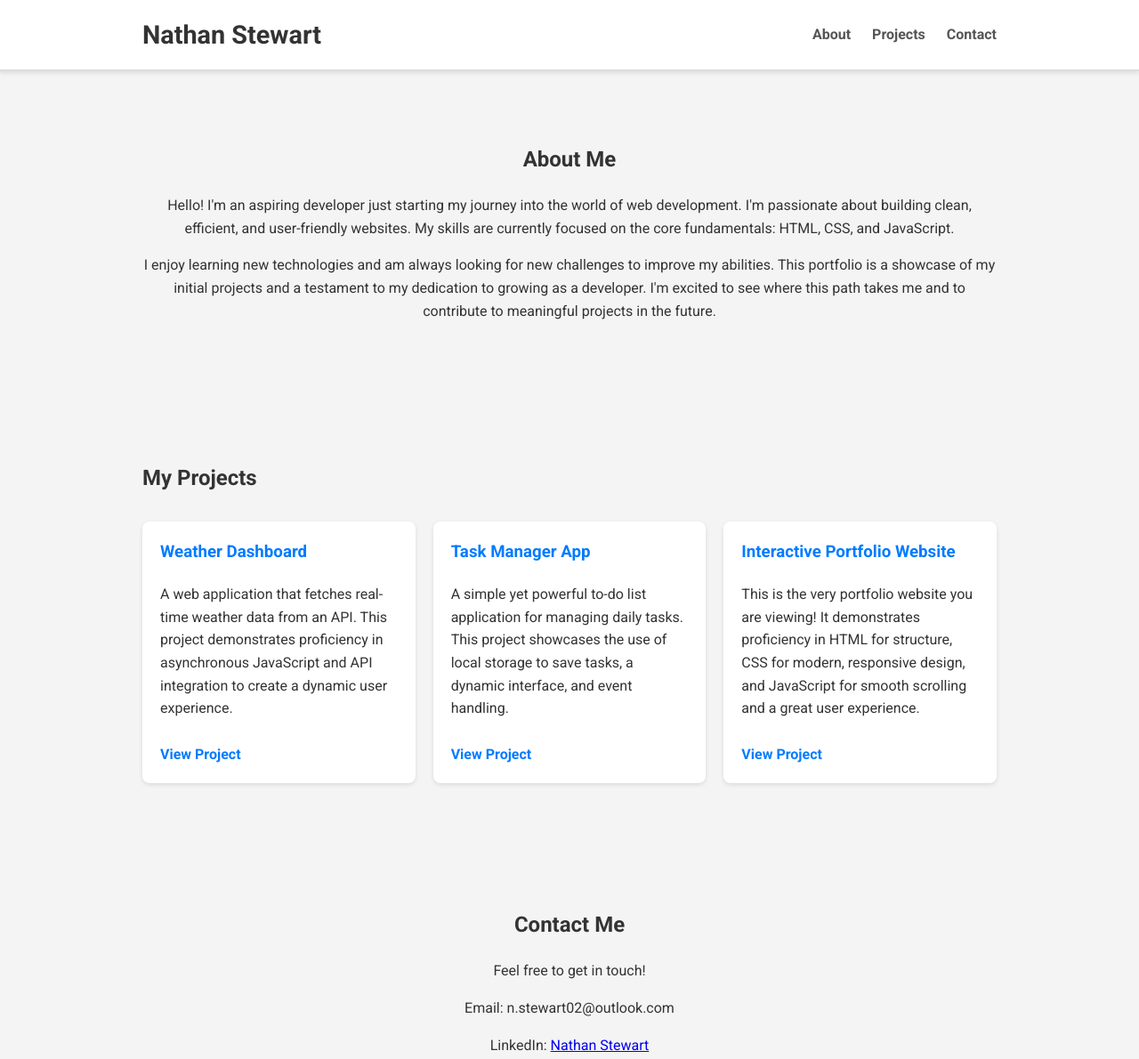
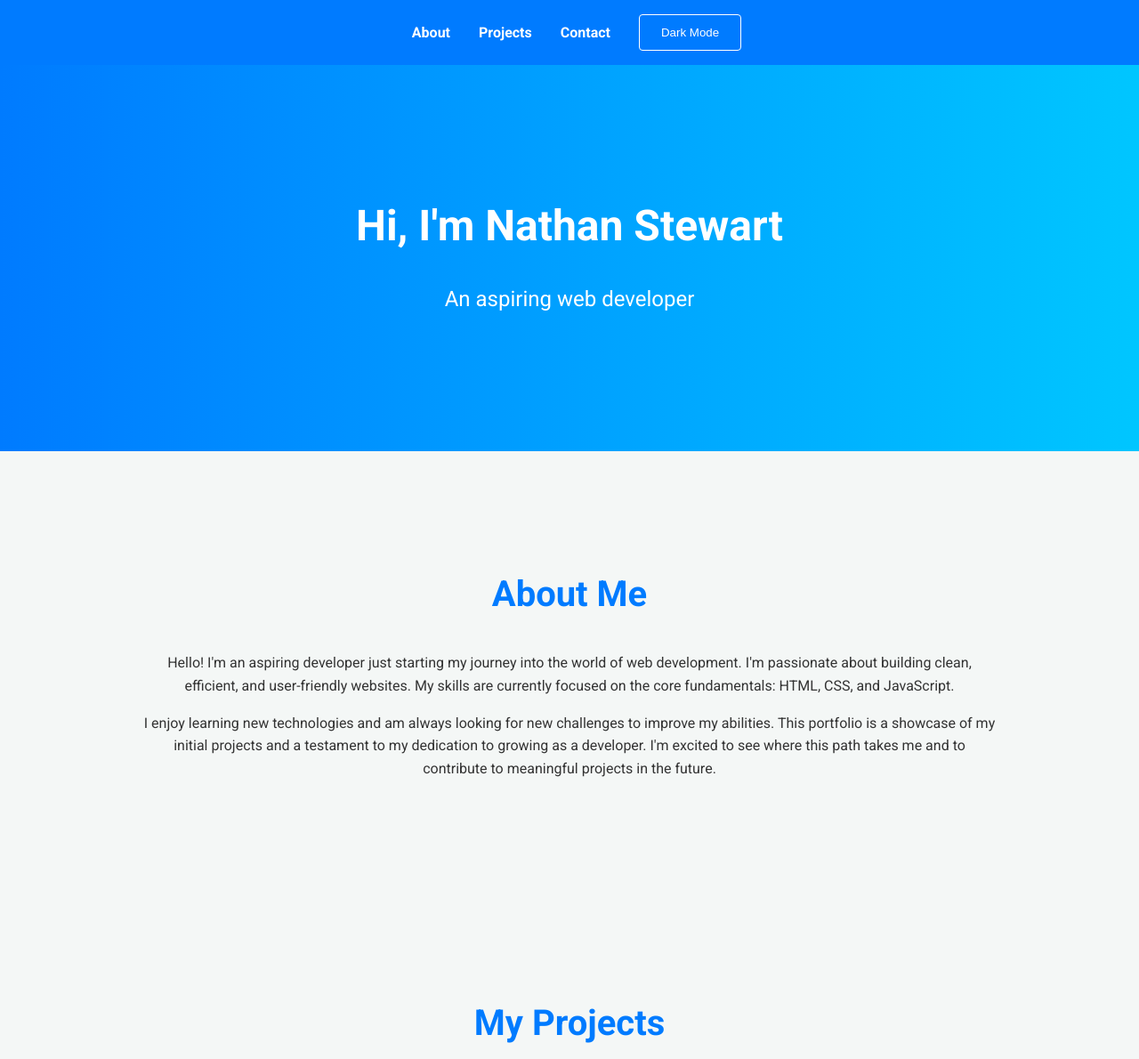
Before and after one commit to nenestewart02/my-portfolio, a plain HTML site: page index.html in a window 1280 px wide. Shown: the top 1190 px of the page at 89% size. Drawn offline with Linux system fonts and the light colour scheme.

Commit message:
Add files via upload

```diff
--- a/index.html
+++ b/index.html
@@ -3,15 +3,12 @@
 <head>
     <meta charset="UTF-8">
     <meta name="viewport" content="width=device-width, initial-scale=1.0">
-    <title>My Portfolio</title>
+    <title>Nathan Stewart - Portfolio</title>
     <link rel="stylesheet" href="style.css">
     <link href="https://fonts.googleapis.com/css2?family=Roboto:wght@400;700&display=swap" rel="stylesheet">
 </head>
 <body>
-
     <header>
-        <div class="container">
-            <h1>Nathan Stewart</h1>
         <nav>
             <ul>
                 <li><a href="#about">About</a></li>
@@ -19,11 +16,18 @@
                 <li><a href="#contact">Contact</a></li>
             </ul>
         </nav>
-        </div>
+        <button id="mode-toggle" class="btn">Dark Mode</button>
     </header>
 
     <main>
-        <section id="about" class="section">
+        <section id="hero">
+            <div class="container">
+                <h1>Hi, I'm Nathan Stewart</h1>
+                <p>An aspiring web developer</p>
+            </div>
+        </section>
+
+        <section id="about">
             <div class="container">
                 <h2>About Me</h2>
                 <p>
@@ -35,58 +39,37 @@
             </div>
         </section>
 
-        <section id="projects" class="section">
+        <section id="projects">
             <div class="container">
                 <h2>My Projects</h2>
                 <div class="project-grid">
                     <div class="project-card">
-        <h3>Weather Dashboard</h3>
-        <p>A web application that fetches real-time weather data from an API. This project demonstrates proficiency in asynchronous JavaScript and API integration to create a dynamic user experience.</p>
-        <a href="weather.html" target="_blank" rel="noopener noreferrer">View Project</a>
+                        <h3>Task Manager App</h3>
+                        <p>A simple to-do list application to add, edit, and delete tasks. It uses local storage to save your tasks, even after closing the browser.</p>
+                        <a href="tasks.html" target="_blank" class="btn">View Project</a>
                     </div>
                     <div class="project-card">
-        <h3>Task Manager App</h3>
-        <p>A simple yet powerful to-do list application for managing daily tasks. This project showcases the use of local storage to save tasks, a dynamic interface, and event handling.</p>
-        <a href="tasks.html" target="_blank" rel="noopener noreferrer">View Project</a>
-    </div>
-    <div class="project-card">
-        <h3>Interactive Portfolio Website</h3>
-        <p>This is the very portfolio website you are viewing! It demonstrates proficiency in HTML for structure, CSS for modern, responsive design, and JavaScript for smooth scrolling and a great user experience.</p>
-        <a href="#" target="_blank" rel="noopener noreferrer">View Project</a>
+                        <h3>Weather App</h3>
+                        <p>A dynamic weather dashboard that displays real-time weather and a 5-day forecast for any city in the world using an API.</p>
+                        <a href="weather.html" target="_blank" class="btn">View Project</a>
                     </div>
                     </div>
             </div>
         </section>
 
-        <section id="contact" class="section">
+        <section id="contact">
             <div class="container">
                 <h2>Contact Me</h2>
                 <p>Feel free to get in touch!</p>
-                <p>Email: n.stewart02@outlook.com</p>
-                <p>LinkedIn: <a href="https://www.linkedin.com/in/nathan-stewart-b36024341/" target="_blank" rel="noopener noreferrer">Nathan Stewart</a></p>
-
+                <a href="mailto:n.stewart02@outlook.com" class="btn">Send an Email</a>
             </div>
         </section>
     </main>
 
     <footer>
-        <div class="container">
-            <p>&copy; 2024 Nathan Stewart</p>
-        </div>
+        <p>&copy; 2024 Nathan Stewart. All rights reserved.</p>
     </footer>
 
-<body>
-
-    <header>
-        </header>
-
-    <main>
-        </main>
-
-    <footer>
-        </footer>
-
-    <script src="script.js"></script>  </body>
+    <script src="script.js"></script>
+</body>
 </html>
-
-</html>
--- a/script.js
+++ b/script.js
@@ -1,19 +1,64 @@
-document.addEventListener('DOMContentLoaded', function() {
-    const navLinks = document.querySelectorAll('nav a[href^="#"]');
+document.addEventListener('DOMContentLoaded', () => {
+    // Smooth scrolling for navigation links
+    document.querySelectorAll('a[href^="#"]').forEach(anchor => {
+        anchor.addEventListener('click', function (e) {
+            e.preventDefault();
+            document.querySelector(this.getAttribute('href')).scrollIntoView({
+                behavior: 'smooth'
+            });
+        });
+    });
 
-    navLinks.forEach(link => {
-        link.addEventListener('click', function(e) {
-            e.preventDefault();
+    // Fade-in animation for projects on scroll
+    const projects = document.querySelectorAll('.project-card');
 
-            const targetId = this.getAttribute('href');
-            const targetElement = document.querySelector(targetId);
+    const observerOptions = {
+        root: null, // relative to the viewport
+        rootMargin: '0px',
+        threshold: 0.2 // trigger when 20% of the element is visible
+    };
 
-            if (targetElement) {
-                window.scrollTo({
-                    top: targetElement.offsetTop - 70, // Adjust for fixed header
-                    behavior: 'smooth'
-                });
+    const observer = new IntersectionObserver((entries, observer) => {
+        entries.forEach(entry => {
+            if (entry.isIntersecting) {
+                entry.target.classList.add('visible');
+                // Stop observing once the element is visible
+                observer.unobserve(entry.target);
             }
         });
+    }, observerOptions);
+
+    projects.forEach(project => {
+        project.classList.add('fade-in-element');
+        observer.observe(project);
+    });
+
+    // Dark Mode Toggle Logic
+    const modeToggleBtn = document.getElementById('mode-toggle');
+
+    const enableDarkMode = () => {
+        document.body.classList.add('dark-mode');
+        modeToggleBtn.textContent = 'Light Mode';
+        localStorage.setItem('theme', 'dark');
+    };
+
+    const disableDarkMode = () => {
+        document.body.classList.remove('dark-mode');
+        modeToggleBtn.textContent = 'Dark Mode';
+        localStorage.setItem('theme', 'light');
+    };
+
+    // Check for user's saved preference
+    const savedTheme = localStorage.getItem('theme');
+    if (savedTheme === 'dark') {
+        enableDarkMode();
+    }
+
+    modeToggleBtn.addEventListener('click', () => {
+        if (document.body.classList.contains('dark-mode')) {
+            disableDarkMode();
+        } else {
+            enableDarkMode();
+        }
     });
 });
--- a/style.css
+++ b/style.css
@@ -1,119 +1,200 @@
-/* Basic Reset and Fonts */
+/* Color Variables for Light and Dark Themes */
+:root {
+    --bg-color: #f4f7f6;
+    --text-color: #333;
+    --primary-color: #007bff;
+    --secondary-color: #00c6ff;
+    --card-bg: #fff;
+    --card-shadow: rgba(0, 0, 0, 0.1);
+}
+
+.dark-mode {
+    --bg-color: #121212;
+    --text-color: #e0e0e0;
+    --primary-color: #6699ff;
+    --secondary-color: #1e88e5;
+    --card-bg: #1e1e1e;
+    --card-shadow: rgba(255, 255, 255, 0.1);
+}
+
+/* Base Styles using variables */
 body {
     font-family: 'Roboto', sans-serif;
     margin: 0;
     padding: 0;
+    box-sizing: border-box;
+    background-color: var(--bg-color);
+    color: var(--text-color);
     line-height: 1.6;
-    background-color: #f4f4f4;
-    color: #333;
+    transition: background-color 0.5s, color 0.5s;
+}
+
+header {
+    background: var(--primary-color);
+    color: var(--text-color);
+    padding: 1rem 0;
+    position: fixed;
+    width: 100%;
+    top: 0;
+    z-index: 1000;
+    display: flex;
+    justify-content: center;
+    align-items: center;
+    gap: 1rem;
+}
+
+header nav ul {
+    list-style: none;
+    padding: 0;
+    margin: 0;
+    display: flex;
+    justify-content: center;
+}
+
+header nav ul li a {
+    color: white;
+    text-decoration: none;
+    padding: 0 1rem;
+    font-weight: 700;
+}
+
+#mode-toggle {
+    background-color: transparent;
+    border: 1px solid white;
+    color: white;
 }
 
 .container {
     max-width: 960px;
     margin: 0 auto;
-    padding: 0 20px;
+    padding: 2rem;
 }
 
-/* Header and Navigation */
-header {
-    background: #fff;
-    color: #333;
-    padding: 1rem 0;
-    border-bottom: 2px solid #ddd;
-    box-shadow: 0 2px 5px rgba(0,0,0,0.1);
-    position: fixed;
-    width: 100%;
-    z-index: 1000;
+#hero {
+    background: linear-gradient(to right, var(--primary-color), var(--secondary-color));
+    color: white;
+    text-align: center;
+    padding: 8rem 0 6rem;
+    margin-top: 56px;
 }
 
-header .container {
-    display: flex;
-    justify-content: space-between;
-    align-items: center;
+#hero h1 {
+    font-size: 3rem;
+    margin: 0;
 }
 
-header h1 {
-    margin: 0;
-    font-size: 1.8rem;
+#hero p {
+    font-size: 1.5rem;
 }
 
-nav ul {
-    list-style: none;
-    margin: 0;
-    padding: 0;
-}
-
-nav ul li {
-    display: inline;
-    margin-left: 20px;
-}
-
-nav ul li a {
-    text-decoration: none;
-    color: #555;
-    font-weight: bold;
-    transition: color 0.3s ease;
-}
-
-nav ul li a:hover {
-    color: #007bff;
-}
-
-/* Main Sections */
-main {
-    padding-top: 80px; /* Adjust based on header height */
-}
-
-.section {
-    padding: 60px 0;
-}
-
-#about {
+#about, #projects, #contact {
+    padding: 4rem 0;
     text-align: center;
 }
 
-/* Projects Section */
+h2 {
+    font-size: 2.5rem;
+    margin-bottom: 2rem;
+    color: var(--primary-color);
+}
+
 .project-grid {
-    display: grid;
-    grid-template-columns: repeat(auto-fit, minmax(300px, 1fr));
-    gap: 20px;
-    margin-top: 30px;
+    display: flex;
+    flex-wrap: wrap;
+    justify-content: center;
+    gap: 2rem;
 }
 
 .project-card {
-    background: #fff;
-    padding: 20px;
+    background: var(--card-bg);
     border-radius: 8px;
-    box-shadow: 0 2px 5px rgba(0,0,0,0.1);
-    transition: transform 0.3s ease;
-}
-
-.project-card:hover {
-    transform: translateY(-5px);
+    box-shadow: 0 4px 8px var(--card-shadow);
+    padding: 2rem;
+    width: 300px;
+    text-align: left;
 }
 
 .project-card h3 {
+    color: var(--primary-color);
     margin-top: 0;
-    color: #007bff;
 }
 
-.project-card a {
+.project-card .btn {
     display: inline-block;
-    margin-top: 10px;
-    color: #007bff;
+    background-color: var(--primary-color);
+    color: white;
+    padding: 0.5rem 1rem;
     text-decoration: none;
-    font-weight: bold;
+    border-radius: 4px;
+    margin-top: 1rem;
+    transition: background-color 0.3s;
 }
 
-/* Contact Section */
-#contact {
-    text-align: center;
+.project-card .btn:hover {
+    background-color: var(--secondary-color);
 }
 
-/* Footer */
+.btn {
+    background-color: var(--primary-color);
+    color: white;
+    padding: 0.75rem 1.5rem;
+    text-decoration: none;
+    border-radius: 4px;
+    transition: background-color 0.3s;
+}
+
+.btn:hover {
+    background-color: var(--secondary-color);
+}
+
 footer {
-    background: #333;
-    color: #f4f4f4;
     text-align: center;
     padding: 1rem 0;
+    background-color: #333;
+    color: white;
 }
+
+/* Animation Keyframes */
+@keyframes fade-in {
+    from {
+        opacity: 0;
+        transform: translateY(20px);
+    }
+    to {
+        opacity: 1;
+        transform: translateY(0);
+    }
+}
+
+/* Base style for elements that will be animated */
+.fade-in-element {
+    opacity: 0;
+    transform: translateY(20px);
+    transition: opacity 0.6s ease-out, transform 0.6s ease-out;
+}
+
+/* Class to trigger the animation */
+.visible {
+    opacity: 1;
+    transform: translateY(0);
+}
+
+/* Media Queries for Responsiveness */
+@media (max-width: 768px) {
+    header nav ul {
+        flex-direction: column;
+        align-items: center;
+    }
+
+    #hero h1 {
+        font-size: 2.5rem;
+    }
+
+    #hero p {
+        font-size: 1.2rem;
+    }
+
+    .project-card {
+        width: 100%;
+    }
+}
```
Lines whose indentation alone changed are shown as unchanged.
